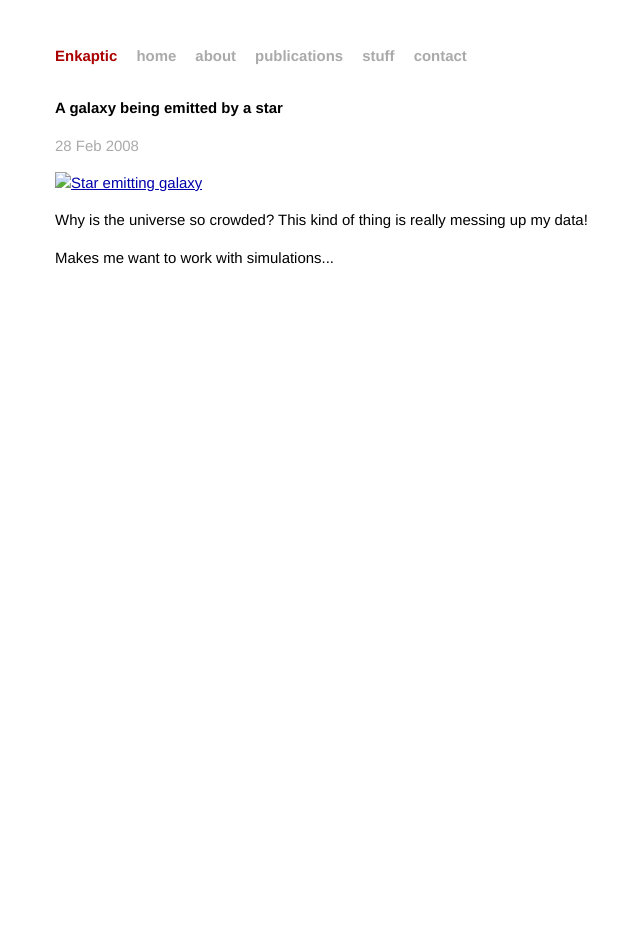
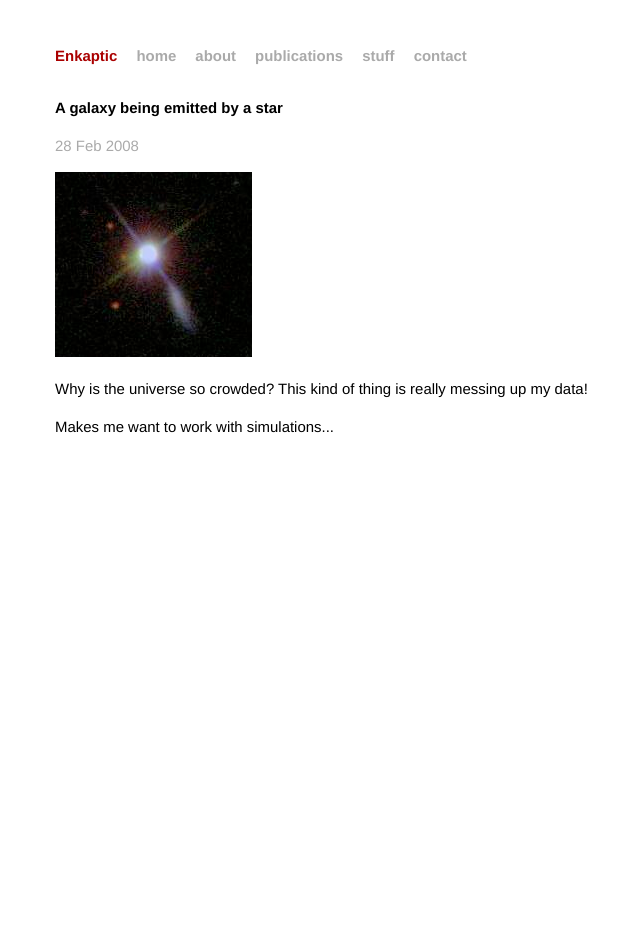
Before and after one commit to enkaptic/enkaptic.github.io, a Jekyll site: the page built from _posts/2008-02-28-a-galaxy-being-emitted-by-a-star.html, in a window 1280 px wide. Shown: the whole page, without its empty margins (271-911 px from the left). Built offline with Jekyll 4.4.1, drawn with Linux system fonts in a browser that asks for light colours; Markdown is read by kramdown in place of the engine named in the settings.

Commit message:
add http to baseurl, feed date_to_xmlschema

```diff
--- a/_config.yml
+++ b/_config.yml
@@ -1,6 +1,6 @@
 name: Enkaptic
 description: Anthony Smith's Software Site
-baseurl: enkaptic.github.io
+baseurl: http://enkaptic.github.io
 markdown: redcarpet
 pygments: true
 exclude: [README.md]
--- a/feed/index.html
+++ b/feed/index.html
@@ -12,7 +12,7 @@ layout: none
       <item>
         <title>{{ post.title | xml_escape }}</title>
         <description>{{ post.content | xml_escape }}</description>
-        <pubDate>{{ post.date | date: "%a, %d %b %Y %H:%M:%S %z" }}</pubDate>
+        <pubDate>{{ post.date | date_to_xmlschema }}</pubDate>
         <link>{{ site.baseurl }}{{ post.url }}</link>
         <guid isPermaLink="true">{{ site.baseurl }}{{ post.url }}</guid>
       </item>
```
